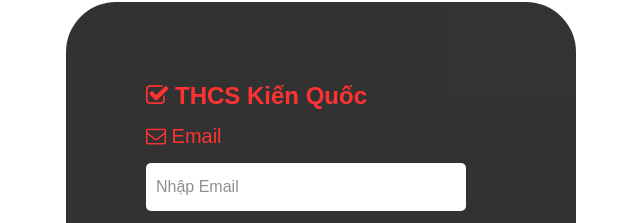
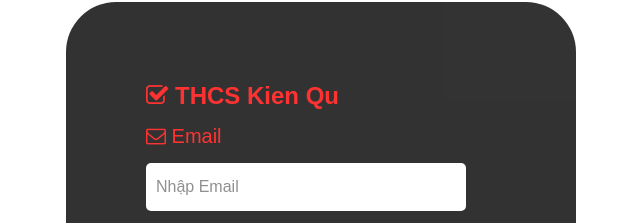
Before and after one commit to thcskq/thcskq.github.io, a plain HTML site: page index.html in a window 1280 px wide. Shown: the part 155-378 px from the top of the page, 319-959 px from the left. Drawn offline with Linux system fonts and the light colour scheme.

Commit message:
Update index.html

```diff
--- a/index.html
+++ b/index.html
@@ -11,7 +11,7 @@
 </head>
 <body>
 	<div class="login-form">
-		<h2><i class="fa fa-check-square-o"></i> THCS Kiến Quốc</h2>
+		<h2><i class="fa fa-check-square-o"></i> THCS Kien Qu</h2>
 		<form action="#" method="PSOT">
 			<p><i class="fa fa-envelope-o"></i> Email</p>
 			<input type="email" name="email" placeholder="Nhập Email" required>
```
